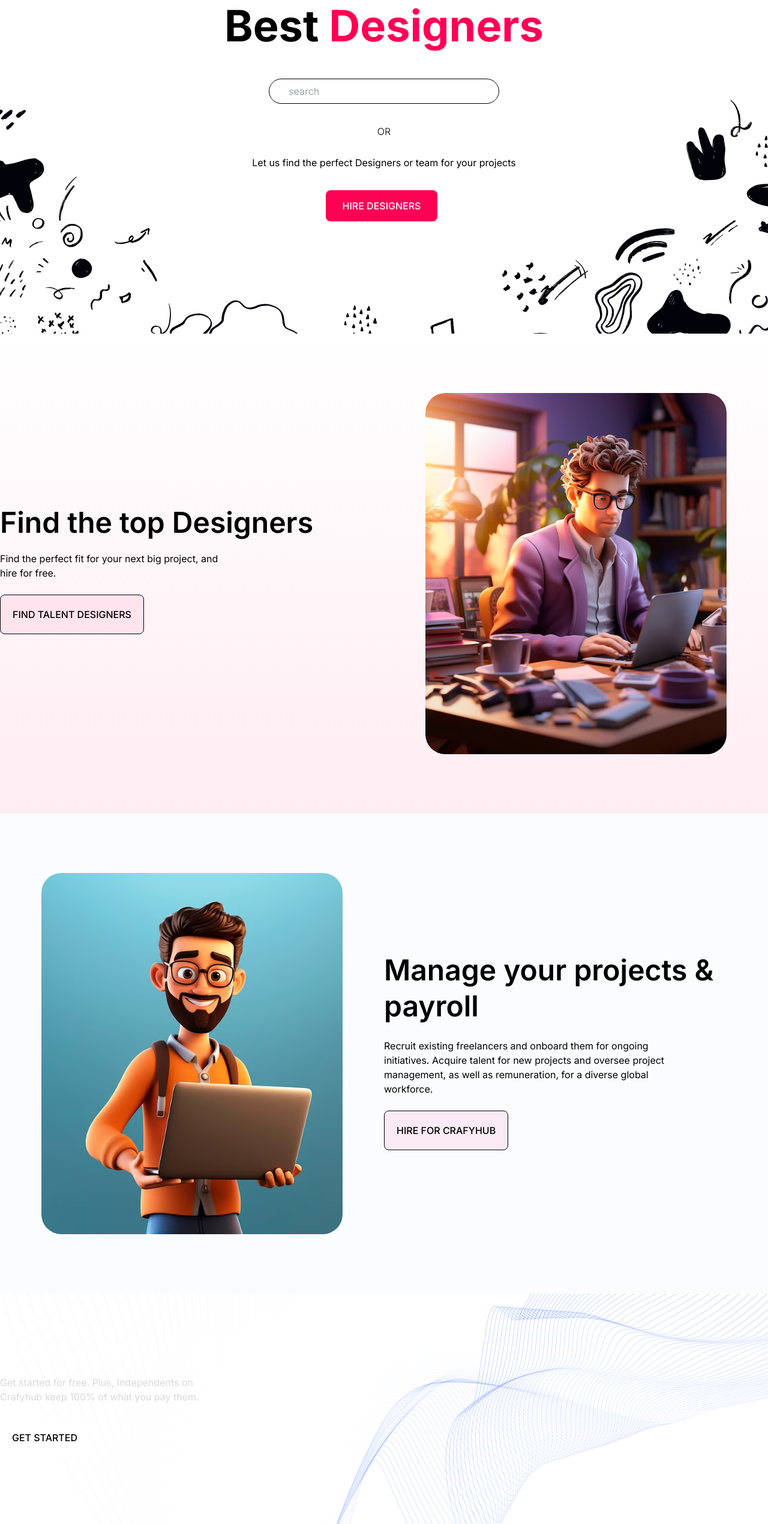
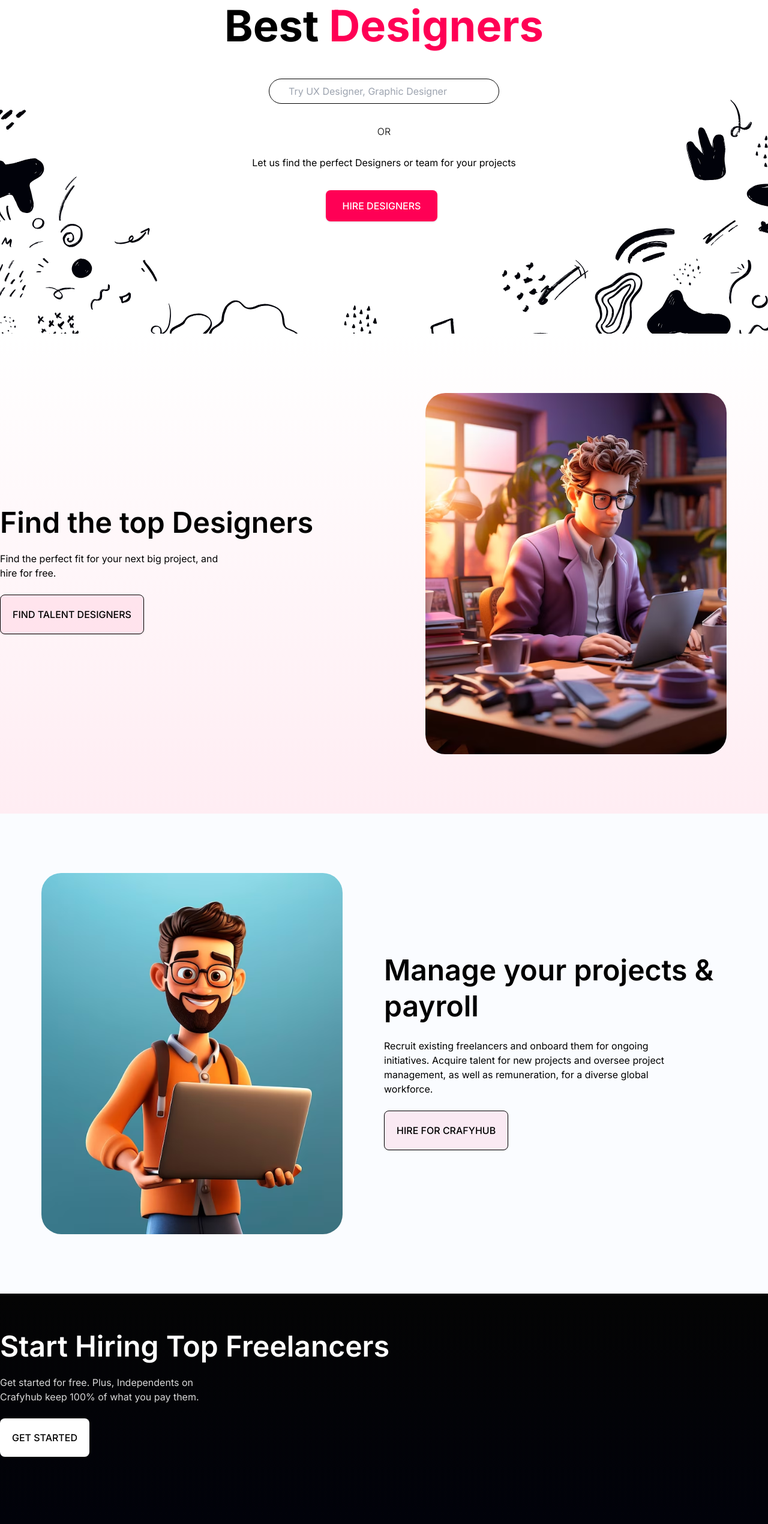
Before and after one commit to Gowthamwunderux/crafyhub, a Next.js app: page /hiring in a window 1280 px wide. Shown: the part 244-2784 px from the top of the page at 60% size. Built offline with nearby package versions, Linux system fonts and the light colour scheme.

Commit message:
Footer UI Fixes

```diff
--- a/src/app/assets/index.tsx
+++ b/src/app/assets/index.tsx
@@ -3,3 +3,4 @@ export { default as freelancers }  from './freelancers.svg'
 export { default as payroll }  from './payroll.svg'
 export {default as CrafyLogo} from './crafy_hub_logo.svg'
 export {default as GLogo} from './G_logo.svg'
+export {default as InstaLogo} from './InstaLogo.svg'
--- a/src/app/components/autoComplete/page.tsx
+++ b/src/app/components/autoComplete/page.tsx
@@ -20,7 +20,7 @@ const AutocompleteInput: React.FC<AutocompleteProps> = ({ suggestions ,className
     <div>
       <input
         type="text"
-        placeholder="search"
+        placeholder="Try UX Designer, Graphic Designer"
         className={className}
         onChange={handleChange}
       />
--- a/src/app/components/navbar/navbar.tsx
+++ b/src/app/components/navbar/navbar.tsx
@@ -55,7 +55,7 @@ export default function Navbar() {
             </div>
             <div className="flex justify-self-end">
               <SmallButton label='SIGN UP' className='bg-Pink-700 text-black text-base rounded font-medium border-solid border border-indigo-600 px-3.5 py-1'></SmallButton>
-              <SmallButton label='LOG IN' className='bg-Pink-900 text-White-900 text-base rounded font-medium border-solid border border-Pink-900 ml-2 px-3.5 py-1'></SmallButton>
+              <SmallButton label='LOG IN' className='bg-Pink-900 text-White-900 text-base rounded font-medium border-solid border border-Pink-900 ml-2 px-3.5 py-1 shadow hover:shadow-[0_6px_0px_0px_rgba(0,0,0)]'></SmallButton>
             </div>
           </div>
         </div>
--- a/src/app/globals.css
+++ b/src/app/globals.css
@@ -22,9 +22,3 @@
   background-position:bottom;
   background-size: cover;
 }
-
-.Freelancers{
-  background-image: url(../app/assets/Freelancers-bg.svg);
-  max-width: 100%;
-  background-size: cover;
-}
--- a/src/app/hiring/page.tsx
+++ b/src/app/hiring/page.tsx
@@ -46,7 +46,7 @@ export default function Hiring() {
             </h6>
             <button
               type="button"
-              className="mt-5 bg-Pink-900 text-White-900  font-medium rounded-lg  px-7 py-3.5 me-2 mb-2"
+              className="mt-5 bg-Pink-900 text-White-900  font-medium rounded-lg  px-7 py-3.5 me-2 mb-2 transition-all  shadow hover:shadow-[0_6px_0px_0px_rgba(0,0,0)]"
             >
               HIRE DESIGNERS
             </button>
@@ -66,7 +66,7 @@ export default function Hiring() {
           </p>
           <button
             type="button"
-            className="bg-Pink-700 border-solid border border-indigo-600  text-black   font-medium rounded-lg text-base px-5 py-5 border-black me-2 mb-2"
+            className="bg-Pink-700 border-solid border border-indigo-600  text-black   font-medium rounded-lg text-base px-5 py-5 border-black me-2 mb-2 shadow hover:shadow-[0_6px_0px_0px_rgba(0,0,0)]"
           >
             FIND TALENT DESIGNERS
           </button>
@@ -94,7 +94,7 @@ export default function Hiring() {
           </p>
           <button
             type="button"
-            className="bg-Pink-700 border-solid border border-indigo-600  text-black  font-medium rounded-lg text-base px-5 py-5 border-black me-2 mb-2 "
+            className="bg-Pink-700 border-solid border border-indigo-600  text-black  font-medium rounded-lg text-base px-5 py-5 border-black me-2 mb-2 shadow hover:shadow-[0_6px_0px_0px_rgba(0,0,0)] "
           >
             HIRE FOR CRAFYHUB
           </button>
--- a/tailwind.config.ts
+++ b/tailwind.config.ts
@@ -1,3 +1,4 @@
+import { url } from 'inspector'
 import type { Config } from 'tailwindcss'
 
 const config: Config = {
@@ -26,7 +27,8 @@ const config: Config = {
       },
       'black': {
         100: '#01020A',
-        700: '#040404'
+        700: '#040404' ,
+        900: 'rgba(34, 102, 225, 0.07)'
       },
       'gray' : {
         100: '#d9d9d9'
@@ -43,6 +45,7 @@ const config: Config = {
         'gradient-radial': 'radial-gradient(var(--tw-gradient-stops))',
         'gradient-conic':
           'conic-gradient(from 180deg at 50% 50%, var(--tw-gradient-stops))',
+
       },
     },
   },
```
Also changed, not shown: src/app/components/footer/page.tsx (+3 -2 lines), src/app/assets/InstaLogo.svg (added).
